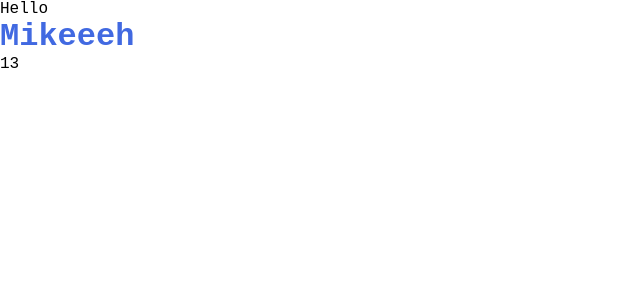
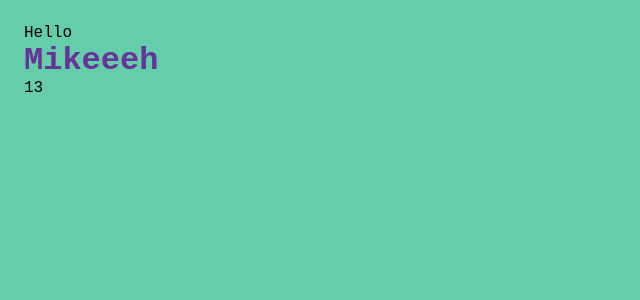
Before and after one commit to mhxbe/react-starter, a React app: page / in a window 1280 px wide. Shown: the top 300 px of the page, without its empty margins (0-640 px from the left). Built offline with nearby package versions, Linux system fonts and the light colour scheme.

Commit message:
Give example code slightly nicer styling

```diff
--- a/src/App.js
+++ b/src/App.js
@@ -3,14 +3,20 @@ import PropTypes from 'prop-types';
 import styled from 'styled-components';
 
 const Name = styled.h1`
-  color: royalblue;
+  color: rebeccapurple;
+`;
+
+const Main = styled.main`
+  background-color: mediumaquamarine;
+  padding: 24px;
+  height: 100%;
 `;
 
 const App = ({ name, luckyNumber }) => {
   return (
-    <main>
+    <Main>
       Hello <Name>{name}</Name> {luckyNumber}
-    </main>
+    </Main>
   );
 };
 
```
